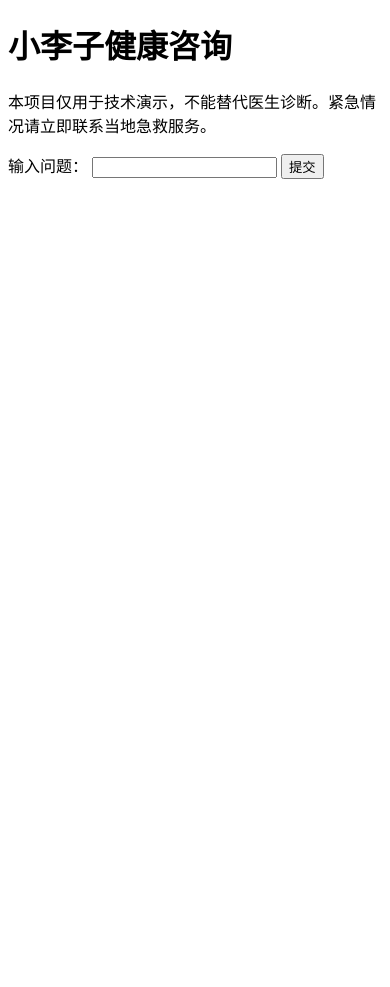
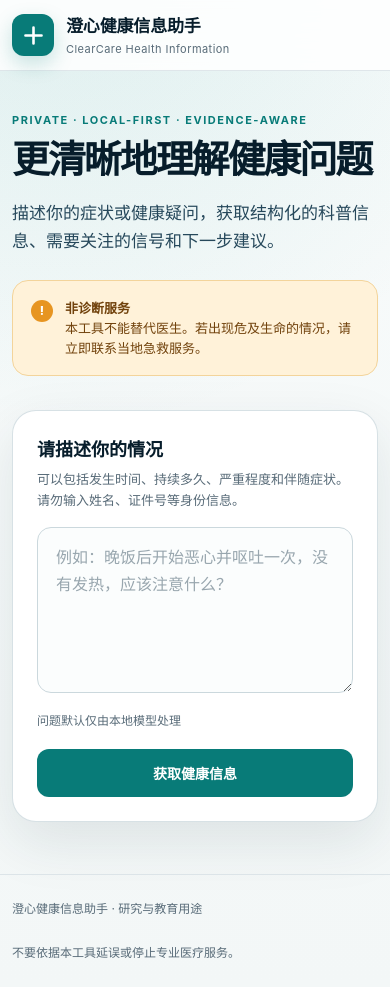
Before and after one commit to phoenix-zhou/GPT2-mcc, a Flask app: page / in a window 390 px wide. Before the commit the page ends 179 px from the top, so only its background shows below. Run offline with Flask 3, Linux system fonts and the light colour scheme.

Commit message:
Redesign the health assistant interface

```diff
--- a/app.py
+++ b/app.py
@@ -5,9 +5,33 @@ from __future__ import annotations
 import logging
 from collections.abc import Callable
 
+import bleach
+import markdown
 from flask import Flask, current_app, render_template, request
+from markupsafe import Markup, escape
 
 Predictor = Callable[[str], str]
+
+ALLOWED_MARKDOWN_TAGS = {
+    "a", "blockquote", "br", "code", "em", "h2", "h3", "hr", "li",
+    "ol", "p", "pre", "strong", "ul",
+}
+
+
+def render_markdown(text: str) -> Markup:
+    """Render model Markdown while removing unsafe HTML and URL schemes."""
+    rendered = markdown.markdown(
+        str(escape(text)),
+        extensions=["sane_lists", "nl2br"],
+    )
+    cleaned = bleach.clean(
+        rendered,
+        tags=ALLOWED_MARKDOWN_TAGS,
+        attributes={"a": ["href", "title"]},
+        protocols={"http", "https"},
+        strip=True,
+    )
+    return Markup(cleaned)
 
 
 def _default_predictor(text: str) -> str:
@@ -51,6 +75,7 @@ def create_app(
         CLOUD_ENHANCEMENT_ENABLED=False,
     )
     app.config.from_prefixed_env(prefix="GPT2_MCC")
+    app.jinja_env.filters["render_markdown"] = render_markdown
     app.extensions["predictor"] = predictor or _default_predictor
     app.extensions["cloud_predictor"] = (
         cloud_predictor or _default_cloud_predictor
--- a/pyproject.toml
+++ b/pyproject.toml
@@ -7,7 +7,11 @@ name = "gpt2-mcc"
 version = "0.1.0"
 description = "Medical consultation chatbot research demo"
 requires-python = ">=3.10"
-dependencies = ["Flask>=3.0,<4"]
+dependencies = [
+    "bleach>=6.2,<7",
+    "Flask>=3.0,<4",
+    "Markdown>=3.7,<4",
+]
 
 [project.optional-dependencies]
 inference = [
--- /dev/null
+++ b/static/app.js
@@ -0,0 +1,11 @@
+const form = document.querySelector("#consultation-form");
+const submitButton = document.querySelector("#submit-button");
+
+if (form && submitButton) {
+    form.addEventListener("submit", () => {
+        submitButton.disabled = true;
+        submitButton.classList.add("is-loading");
+        const label = submitButton.querySelector(".button-label");
+        if (label) label.textContent = "正在生成，请稍候…";
+    });
+}
--- /dev/null
+++ b/static/styles.css
@@ -0,0 +1,189 @@
+:root {
+    --navy-950: #071d2b;
+    --navy-900: #0b2637;
+    --navy-700: #26485b;
+    --teal-700: #087b78;
+    --teal-600: #0c918c;
+    --teal-100: #dff4f1;
+    --teal-50: #f1faf8;
+    --slate-600: #586b78;
+    --slate-400: #8b9aa4;
+    --slate-200: #dce4e8;
+    --slate-100: #edf2f4;
+    --white: #ffffff;
+    --amber-700: #a55b06;
+    --amber-100: #fff2d9;
+    --red-700: #b42318;
+    --red-100: #fee4e2;
+    --shadow: 0 20px 55px rgba(15, 46, 61, 0.1);
+    --radius-lg: 24px;
+    --radius-md: 16px;
+}
+
+* { box-sizing: border-box; }
+
+html { color-scheme: light; }
+
+body {
+    margin: 0;
+    color: var(--navy-950);
+    background:
+        radial-gradient(circle at 12% -8%, rgba(12, 145, 140, 0.12), transparent 32rem),
+        linear-gradient(180deg, #f8fbfb 0%, #f3f7f7 100%);
+    font-family: -apple-system, BlinkMacSystemFont, "SF Pro Text", "PingFang SC", "Microsoft YaHei", sans-serif;
+    line-height: 1.65;
+    min-height: 100vh;
+}
+
+.container { width: min(1120px, calc(100% - 40px)); margin-inline: auto; }
+
+.site-header {
+    background: rgba(255, 255, 255, 0.86);
+    border-bottom: 1px solid rgba(220, 228, 232, 0.9);
+    backdrop-filter: blur(18px);
+    position: sticky;
+    top: 0;
+    z-index: 10;
+}
+
+.header-inner { min-height: 82px; display: flex; align-items: center; justify-content: space-between; gap: 24px; }
+
+.brand { color: inherit; display: inline-flex; align-items: center; gap: 12px; text-decoration: none; }
+.brand strong { display: block; font-size: 17px; letter-spacing: -0.01em; }
+.brand small { color: var(--slate-600); display: block; font-size: 11px; letter-spacing: 0.04em; }
+.brand-mark { align-items: center; background: var(--teal-700); border-radius: 12px; display: inline-flex; height: 42px; justify-content: center; width: 42px; box-shadow: 0 8px 20px rgba(8, 123, 120, 0.22); }
+.brand-mark svg { height: 23px; width: 23px; }
+.brand-mark path { fill: none; stroke: white; stroke-linecap: round; stroke-width: 4.5; }
+
+.privacy-badge, .provider-badge {
+    align-items: center;
+    background: var(--teal-50);
+    border: 1px solid #c9e9e5;
+    border-radius: 999px;
+    color: var(--teal-700);
+    display: inline-flex;
+    font-size: 12px;
+    font-weight: 650;
+    gap: 7px;
+    padding: 7px 12px;
+    white-space: nowrap;
+}
+.privacy-badge span { color: #22a59d; font-size: 9px; }
+
+.page-shell { padding-block: 64px 72px; }
+.hero { align-items: end; display: grid; gap: 44px; grid-template-columns: minmax(0, 1.6fr) minmax(280px, 0.8fr); margin-bottom: 34px; }
+.eyebrow, .section-kicker { color: var(--teal-700); font-size: 11px; font-weight: 750; letter-spacing: 0.14em; margin: 0 0 10px; text-transform: uppercase; }
+h1 { font-size: clamp(38px, 5.5vw, 66px); letter-spacing: -0.055em; line-height: 1.06; margin: 0; max-width: 780px; }
+.hero-copy { color: var(--navy-700); font-size: clamp(17px, 2vw, 20px); margin: 20px 0 0; max-width: 720px; }
+
+.safety-note { align-items: flex-start; background: var(--amber-100); border: 1px solid #f3d49b; border-radius: var(--radius-md); display: flex; gap: 12px; padding: 17px 18px; }
+.safety-note p { color: #71420c; font-size: 13px; line-height: 1.55; margin: 0; }
+.safety-icon { align-items: center; background: #e79521; border-radius: 50%; color: white; display: inline-flex; flex: 0 0 auto; font-size: 12px; font-weight: 800; height: 22px; justify-content: center; margin-top: 2px; width: 22px; }
+
+.consultation-card, .answer-card, .question-card, .message {
+    background: var(--white);
+    border: 1px solid rgba(211, 222, 227, 0.9);
+    border-radius: var(--radius-lg);
+    box-shadow: var(--shadow);
+}
+.consultation-card { padding: clamp(24px, 4vw, 38px); }
+.field-label { display: block; font-size: 18px; font-weight: 720; margin-bottom: 4px; }
+.field-help { color: var(--slate-600); font-size: 13px; margin: 0 0 16px; }
+textarea {
+    background: #fbfdfd;
+    border: 1px solid #cbd8dd;
+    border-radius: 14px;
+    color: var(--navy-950);
+    display: block;
+    font: inherit;
+    font-size: 16px;
+    line-height: 1.65;
+    min-height: 142px;
+    padding: 16px 18px;
+    resize: vertical;
+    transition: border-color 160ms ease, box-shadow 160ms ease, background 160ms ease;
+    width: 100%;
+}
+textarea::placeholder { color: #98a6ae; }
+textarea:focus { background: white; border-color: var(--teal-600); box-shadow: 0 0 0 4px rgba(12, 145, 140, 0.12); outline: none; }
+
+.form-footer { align-items: center; display: flex; justify-content: space-between; gap: 18px; margin-top: 18px; }
+.local-note, .cloud-option { color: var(--slate-600); font-size: 12px; }
+.cloud-option { align-items: center; display: flex; gap: 9px; }
+.cloud-option small { display: block; color: var(--slate-400); }
+button {
+    align-items: center;
+    background: var(--teal-700);
+    border: 0;
+    border-radius: 12px;
+    color: white;
+    cursor: pointer;
+    display: inline-flex;
+    font: inherit;
+    font-size: 14px;
+    font-weight: 700;
+    gap: 10px;
+    justify-content: center;
+    min-height: 48px;
+    padding: 12px 22px;
+    transition: transform 140ms ease, background 140ms ease, box-shadow 140ms ease;
+}
+button:hover { background: #066c69; box-shadow: 0 10px 22px rgba(8, 123, 120, 0.2); transform: translateY(-1px); }
+button:disabled { cursor: wait; opacity: 0.76; transform: none; }
+.spinner { animation: spin 800ms linear infinite; border: 2px solid rgba(255, 255, 255, 0.35); border-radius: 50%; border-top-color: white; display: none; height: 16px; width: 16px; }
+.is-loading .spinner { display: inline-block; }
+@keyframes spin { to { transform: rotate(360deg); } }
+
+.message { margin-top: 24px; padding: 20px 22px; }
+.message p { margin: 4px 0 0; }
+.error-message { background: #fff8f7; border-color: #f3c5c1; color: var(--red-700); }
+
+.result-grid { align-items: start; display: grid; gap: 24px; grid-template-columns: minmax(210px, 0.7fr) minmax(0, 2fr); margin-top: 32px; }
+.question-card { box-shadow: none; padding: 24px; position: sticky; top: 106px; }
+.question-card > p:last-child { font-size: 15px; margin: 0; overflow-wrap: anywhere; }
+.answer-card { padding: clamp(26px, 4vw, 42px); }
+.answer-header { align-items: flex-start; border-bottom: 1px solid var(--slate-100); display: flex; justify-content: space-between; gap: 20px; margin-bottom: 28px; padding-bottom: 22px; }
+.answer-header h2 { font-size: clamp(24px, 3vw, 32px); letter-spacing: -0.03em; line-height: 1.2; margin: 0; }
+
+.markdown-body { color: #203d4e; font-size: 16px; overflow-wrap: anywhere; }
+.markdown-body > :first-child { margin-top: 0; }
+.markdown-body > :last-child { margin-bottom: 0; }
+.markdown-body h2, .markdown-body h3 { color: var(--navy-950); letter-spacing: -0.02em; line-height: 1.35; margin: 30px 0 12px; }
+.markdown-body h2 { font-size: 22px; }
+.markdown-body h3 { border-left: 3px solid var(--teal-600); font-size: 18px; padding-left: 11px; }
+.markdown-body p { margin: 0 0 16px; }
+.markdown-body ul, .markdown-body ol { margin: 10px 0 20px; padding-left: 24px; }
+.markdown-body li { margin-bottom: 8px; padding-left: 3px; }
+.markdown-body strong { color: var(--navy-950); }
+.markdown-body blockquote { background: var(--teal-50); border-left: 3px solid var(--teal-600); margin: 22px 0; padding: 14px 18px; }
+.markdown-body code { background: var(--slate-100); border-radius: 5px; padding: 2px 5px; }
+.emergency-answer { border-color: #f1b7b2; }
+.alert-content { background: #fff5f4; border-radius: 14px; color: #7a271a; padding: 20px; }
+
+.sources { border-top: 1px solid var(--slate-100); margin-top: 30px; padding-top: 22px; }
+.sources h3 { font-size: 14px; margin: 0 0 10px; }
+.sources ul { display: flex; flex-wrap: wrap; gap: 8px; list-style: none; margin: 0; padding: 0; }
+.sources a { background: var(--teal-50); border-radius: 999px; color: var(--teal-700); display: inline-block; font-size: 12px; padding: 7px 11px; text-decoration: none; }
+.sources a:hover { text-decoration: underline; }
+
+.site-footer { border-top: 1px solid var(--slate-200); color: var(--slate-600); font-size: 12px; padding-block: 24px; }
+.site-footer .container { display: flex; justify-content: space-between; gap: 24px; }
+.site-footer p { margin: 0; }
+
+@media (max-width: 760px) {
+    .container { width: min(100% - 24px, 1120px); }
+    .header-inner { min-height: 70px; }
+    .privacy-badge { display: none; }
+    .page-shell { padding-block: 40px 52px; }
+    .hero, .result-grid { grid-template-columns: 1fr; }
+    .hero { gap: 24px; }
+    .form-footer, .answer-header, .site-footer .container { align-items: stretch; flex-direction: column; }
+    button { width: 100%; }
+    .question-card { position: static; }
+    .provider-badge { align-self: flex-start; }
+}
+
+@media (prefers-reduced-motion: reduce) {
+    *, *::before, *::after { scroll-behavior: auto !important; transition: none !important; }
+    .spinner { animation-duration: 1.5s; }
+}
--- a/templates/index.html
+++ b/templates/index.html
@@ -3,46 +3,111 @@
 <head>
     <meta charset="UTF-8">
     <meta name="viewport" content="width=device-width, initial-scale=1.0">
-    <title>黑马大健康咨询</title>
+    <meta name="description" content="澄心健康信息助手提供本地优先、注重隐私的健康科普信息。">
+    <title>澄心健康信息助手</title>
+    <link rel="stylesheet" href="{{ url_for('static', filename='styles.css') }}">
 </head>
 <body>
-    <h1>小李子健康咨询</h1>
+    <header class="site-header">
+        <div class="container header-inner">
+            <a class="brand" href="{{ url_for('index') }}" aria-label="澄心健康信息助手首页">
+                <span class="brand-mark" aria-hidden="true">
+                    <svg viewBox="0 0 40 40" role="img"><path d="M20 6v28M6 20h28"/></svg>
+                </span>
+                <span>
+                    <strong>澄心健康信息助手</strong>
+                    <small>ClearCare Health Information</small>
+                </span>
+            </a>
+            <span class="privacy-badge"><span aria-hidden="true">●</span> 本地 Qwen 优先</span>
+        </div>
+    </header>
 
-    <p role="note">本项目仅用于技术演示，不能替代医生诊断。紧急情况请立即联系当地急救服务。</p>
+    <main class="container page-shell">
+        <section class="hero" aria-labelledby="page-title">
+            <div>
+                <p class="eyebrow">PRIVATE · LOCAL-FIRST · EVIDENCE-AWARE</p>
+                <h1 id="page-title">更清晰地理解健康问题</h1>
+                <p class="hero-copy">描述你的症状或健康疑问，获取结构化的科普信息、需要关注的信号和下一步建议。</p>
+            </div>
+            <div class="safety-note" role="note">
+                <span class="safety-icon" aria-hidden="true">!</span>
+                <p><strong>非诊断服务</strong><br>本工具不能替代医生。若出现危及生命的情况，请立即联系当地急救服务。</p>
+            </div>
+        </section>
 
-    <form action="/ask" method="post">
-        <label for="user_input">输入问题：</label>
-        <input type="text" id="user_input" name="user_input" maxlength="1000" required>
+        <section class="consultation-card" aria-label="健康问题输入">
+            <form id="consultation-form" action="{{ url_for('ask') }}" method="post">
+                <label class="field-label" for="user_input">请描述你的情况</label>
+                <p id="input-help" class="field-help">可以包括发生时间、持续多久、严重程度和伴随症状。请勿输入姓名、证件号等身份信息。</p>
+                <textarea id="user_input" name="user_input" rows="5" maxlength="1000" aria-describedby="input-help" placeholder="例如：晚饭后开始恶心并呕吐一次，没有发热，应该注意什么？" required>{{ user_input or '' }}</textarea>
+
+                <div class="form-footer">
                     {% if config.CLOUD_ENHANCEMENT_ENABLED %}
-            <label>
+                        <label class="cloud-option">
                             <input type="checkbox" name="use_cloud">
-                本次使用 OpenAI 云端增强（可能产生 Token 费用，请勿输入身份信息）
+                            <span>本次使用 OpenAI 云端增强 <small>可能产生 Token 费用</small></span>
                         </label>
+                    {% else %}
+                        <span class="local-note">问题默认仅由本地模型处理</span>
                     {% endif %}
-        <button type="submit">提交</button>
+                    <button id="submit-button" type="submit">
+                        <span class="button-label">获取健康信息</span>
+                        <span class="spinner" aria-hidden="true"></span>
+                    </button>
+                </div>
             </form>
+        </section>
 
         {% if error %}
-        <p role="alert">{{ error }}</p>
+            <section class="message error-message" role="alert">
+                <strong>暂时无法处理</strong>
+                <p>{{ error }}</p>
+            </section>
         {% endif %}
 
-    {% if user_input %}
-        <h2>用户输入：</h2>
+        {% if user_input and answer %}
+            <section class="result-grid" aria-label="回答结果">
+                <aside class="question-card">
+                    <p class="section-kicker">你的问题</p>
                     <p>{{ user_input }}</p>
+                </aside>
 
-        {% if answer %}
-            <h2>模型回答：</h2>
-            {% if provider_name %}<p>回答模型：{{ provider_name }}</p>{% endif %}
-            <p{% if is_emergency %} role="alert"{% endif %}>{{ answer }}</p>
+                <article class="answer-card{% if is_emergency %} emergency-answer{% endif %}">
+                    <div class="answer-header">
+                        <div>
+                            <p class="section-kicker">健康信息建议</p>
+                            <h2>回答与下一步</h2>
+                        </div>
+                        {% if provider_name %}<span class="provider-badge">{{ provider_name }}</span>{% endif %}
+                    </div>
+
+                    <div class="markdown-body{% if is_emergency %} alert-content{% endif %}"{% if is_emergency %} role="alert"{% endif %}>
+                        {{ answer | render_markdown }}
+                    </div>
+
                     {% if sources %}
+                        <div class="sources">
                             <h3>参考资料</h3>
                             <ul>
                                 {% for source in sources %}
-                        <li><a href="{{ source.source_url }}" rel="noopener noreferrer">{{ source.title }}</a></li>
+                                    <li><a href="{{ source.source_url }}" target="_blank" rel="noopener noreferrer">{{ source.title }} <span aria-hidden="true">↗</span></a></li>
                                 {% endfor %}
                             </ul>
+                        </div>
                     {% endif %}
+                </article>
+            </section>
         {% endif %}
-    {% endif %}
+    </main>
+
+    <footer class="site-footer">
+        <div class="container">
+            <p>澄心健康信息助手 · 研究与教育用途</p>
+            <p>不要依据本工具延误或停止专业医疗服务。</p>
+        </div>
+    </footer>
+
+    <script src="{{ url_for('static', filename='app.js') }}" defer></script>
 </body>
 </html>
```
Also changed, not shown: chat_models.py (+8 -6 lines), tests/test_app.py (+29 -1 lines), tests/test_chat_models.py (+14 -1 lines). Lines whose indentation alone changed are shown as unchanged.
